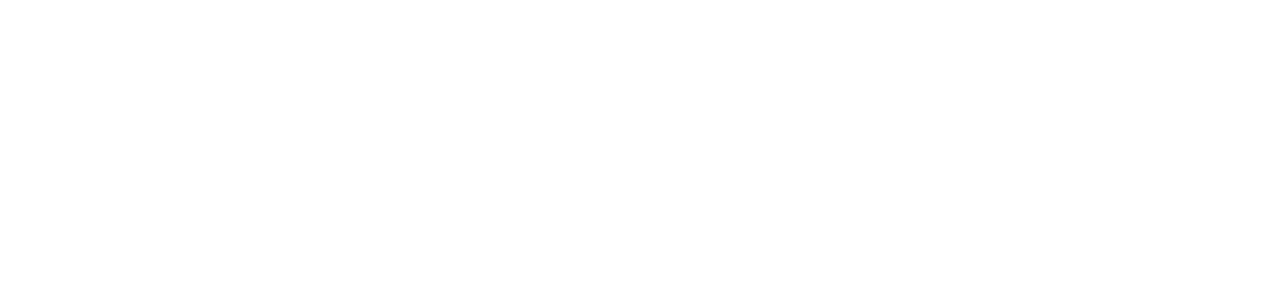
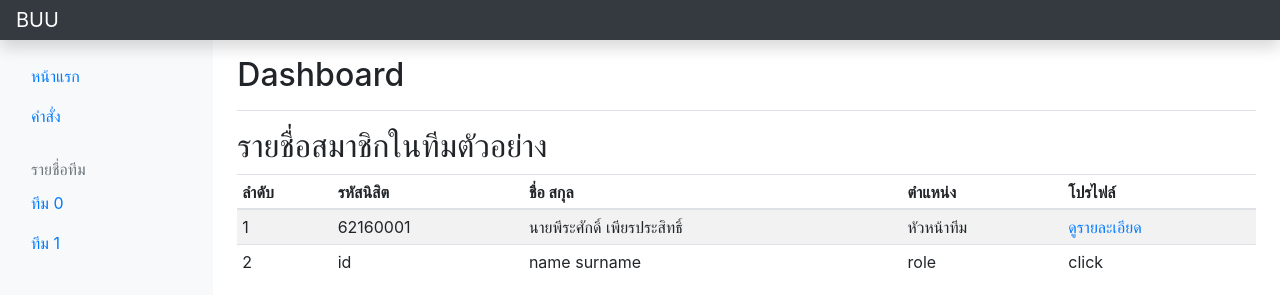
Before and after one commit to peerasakp/learn88832359, a plain HTML site: page team0.html in a window 1280 px wide. Drawn offline with Linux system fonts and the light colour scheme.

Commit message:
Update team0.html
add menu team 0

```diff
--- a/team0.html
+++ b/team0.html
@@ -1,3 +1,107 @@
-<html>
+<!doctype html>
+<html lang="en">
+
+<head>
+    <meta charset="utf-8">
+    <title>Exaple Page</title>
+
+    <!-- Bootstrap core CSS -->
+    <link href="bootstrap/css/bootstrap.min.css" rel="stylesheet">
+
+</head>
+
+<body>
+    <nav class="navbar navbar-dark sticky-top bg-dark flex-md-nowrap p-0 shadow">
+        <a class="navbar-brand col-md-3 col-lg-2 mr-0 px-3" href="#">BUU</a>
+        <button class="navbar-toggler position-absolute d-md-none collapsed" type="button" data-toggle="collapse" data-target="#sidebarMenu" aria-controls="sidebarMenu" aria-expanded="false" aria-label="Toggle navigation">
+      <span class="navbar-toggler-icon"></span>
+    </button>
+    </nav>
+
+    <div class="container-fluid">
+        <div class="row">
+            <nav id="sidebarMenu" class="col-md-3 col-lg-2 d-md-block bg-light sidebar collapse">
+                <div class="sidebar-sticky pt-3">
+                    <ul class="nav flex-column">
+                        <li class="nav-item">
+                            <a class="nav-link active" href="index.html">
+                                <span data-feather="home"></span> หน้าแรก
+
+                            </a>
+                        </li>
+                        <li class="nav-item">
+                            <a class="nav-link" href="command.html">
+
+                คำสั่ง
+              </a>
+                        </li>
+
+                    </ul>
+
+                    <h6 class="sidebar-heading d-flex justify-content-between align-items-center px-3 mt-4 mb-1 text-muted">
+                        <span>รายชื่อทีม</span>
+                        <a class="d-flex align-items-center text-muted" href="#" aria-label="Add a new report">
+                            <span data-feather="plus-circle"></span>
+                        </a>
+                    </h6>
+                    <ul class="nav flex-column mb-2">
+                        <li class="nav-item">
+                            <a class="nav-link" href="team0.html">
+                                <span data-feather="file-text"></span> ทีม 0
+                            </a>
+                        </li>
+
+                        <li class="nav-item">
+                            <a class="nav-link" href="team1.html">
+                                <span data-feather="file-text"></span> ทีม 1
+                            </a>
+                        </li>
+
+                    </ul>
+                </div>
+            </nav>
+
+            <main role="main" class="col-md-9 ml-sm-auto col-lg-10 px-md-4">
+                <div class="d-flex justify-content-between flex-wrap flex-md-nowrap align-items-center pt-3 pb-2 mb-3 border-bottom">
+                    <h1 class="h2">Dashboard</h1>
+
+                </div>
+
+                <h2>รายชื่อสมาชิกในทีมตัวอย่าง</h2>
+                <div class="table-responsive">
+                    <table class="table table-striped table-sm">
+                        <thead>
+                            <tr>
+                                <th>ลำดับ</th>
+                                <th>รหัสนิสิต</th>
+                                <th>ชื่อ สกุล</th>
+                                <th>ตำแหน่ง</th>
+                                <th>โปรไฟล์</th>
+                            </tr>
+                        </thead>
+                        <tbody>
+                            <tr>
+                                <td>1</td>
+                                <td>62160001</td>
+                                <td>นายพีระศักดิ์ เพียรประสิทธิ์</td>
+                                <td>หัวหน้าทีม</td>
+                                <td><a href="profile.html">ดูรายละเอียด</a></td>
+                            </tr>
+                            <tr>
+                                <td>2</td>
+                                <td>id</td>
+                                <td>name surname</td>
+                                <td>role</td>
+                                <td>click</td>
+                            </tr>
+
+                        </tbody>
+                    </table>
+                </div>
+            </main>
+        </div>
+    </div>
+
+</body>
 
 </html>
```
